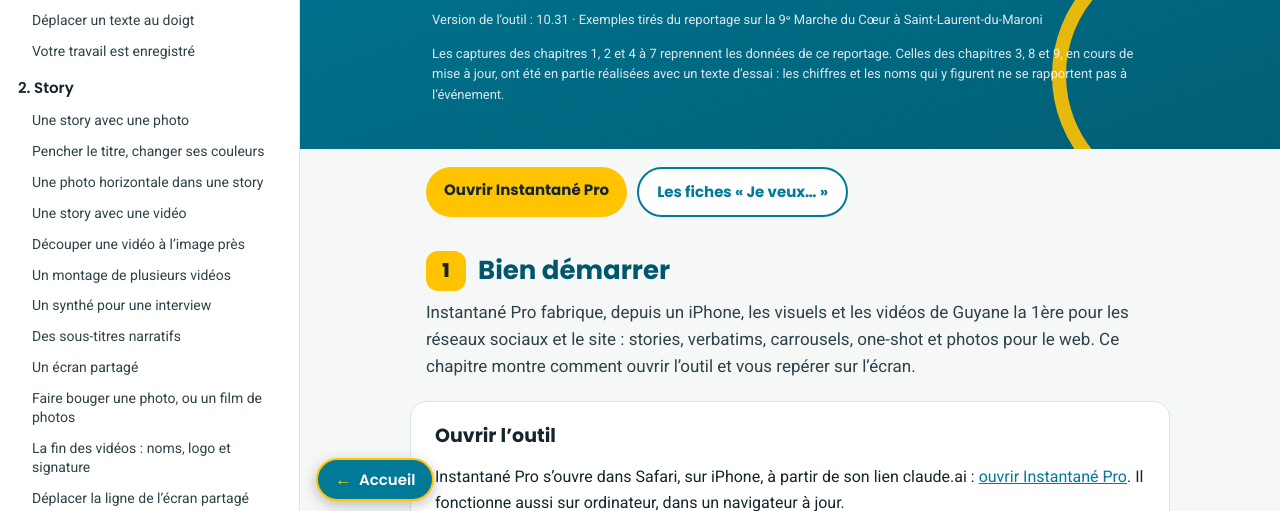
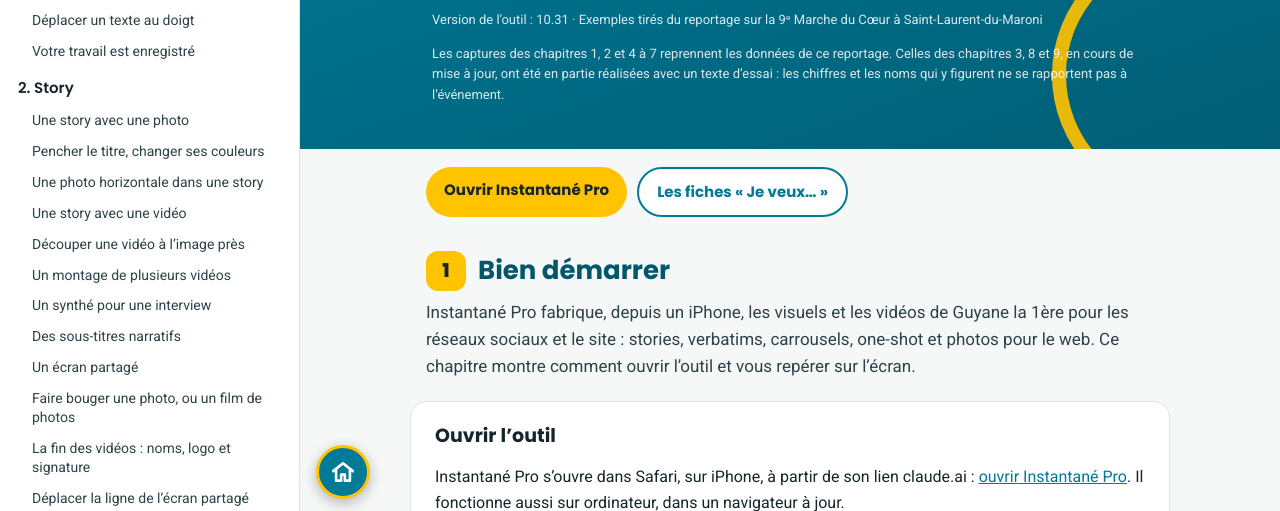
Before and after one commit to ouebtv-ctrl/instantane-pro-presentation, a plain HTML site: page guide/index.html in a window 1280 px wide. Shown: the part 285-796 px from the top of the page. Drawn offline with Linux system fonts and the light colour scheme.

Commit message:
Guide : retour à l'accueil en pastille ronde
Co-Authored-By: Claude Opus 5.5 <noreply@anthropic.com>
Claude-Session: https://claude.ai/code/session_01Nd3aXwDxVR9dqWry9qdQS4

```diff
--- a/guide/index.html
+++ b/guide/index.html
@@ -201,8 +201,8 @@ body.pdfm .seqrow div{break-inside:avoid;page-break-inside:avoid}
 body.pdfm .seqrow .n{box-shadow:none;border:3px solid #FFC300}
 
 /* bouton de retour à l'accueil de la présentation */
-#back{position:fixed;left:max(12px,env(safe-area-inset-left));bottom:max(14px,calc(env(safe-area-inset-bottom) + 6px));z-index:26;display:inline-flex;align-items:center;gap:7px;padding:11px 17px;border-radius:999px;background:var(--vert);color:#fff;font:600 15px/1 Poppins,sans-serif;text-decoration:none;border:2px solid var(--jaune);box-shadow:0 4px 14px rgba(0,0,0,.25)}
-#back span{color:var(--jaune);font-size:17px}
+#back{position:fixed;left:max(14px,env(safe-area-inset-left));bottom:max(16px,calc(env(safe-area-inset-bottom) + 8px));z-index:26;display:grid;place-items:center;width:54px;height:54px;border-radius:50%;background:var(--vert);color:#fff;text-decoration:none;border:3px solid var(--jaune);box-shadow:0 4px 14px rgba(0,0,0,.28)}
+#back svg{display:block;margin-top:-1px}
 #side .sideback{display:block;margin:2px 12px 8px;padding:10px 12px;border-radius:10px;background:var(--vert);color:#fff;font-weight:600;text-decoration:none}
 @media (min-width:1000px){#back{left:316px}}
 @media print{#back{display:none}}
@@ -362,7 +362,8 @@ journaliste : Eric Léon</code></pre><p class="cap">Exemple de bloc, tiré de l
   /* retour à l'accueil de la présentation (site en ligne : le guide est dans /guide/) */
   if (/\/guide\/(index\.html)?$/.test(location.pathname)){
     const b = document.createElement('a'); b.id = 'back'; b.href = '../#retour';
-    b.setAttribute('aria-label', 'Retour à l’accueil de la présentation'); b.innerHTML = '<span aria-hidden="true">←</span> Accueil';
+    b.setAttribute('aria-label', 'Retour à l’accueil de la présentation'); b.title = 'Retour à l’accueil';
+    b.innerHTML = '<svg viewBox="0 0 24 24" width="26" height="26" aria-hidden="true"><path d="M3 11.2 12 4l9 7.2" fill="none" stroke="currentColor" stroke-width="2.4" stroke-linecap="round" stroke-linejoin="round"/><path d="M5.6 9.6V20h4.7v-5.6h3.4V20h4.7V9.6" fill="none" stroke="currentColor" stroke-width="2.4" stroke-linejoin="round"/></svg>';
     document.body.appendChild(b);
     const l = document.createElement('a'); l.className = 'sideback'; l.href = '../#retour'; l.textContent = '← Retour à l’accueil';
     side.insertBefore(l, side.firstChild);
```
